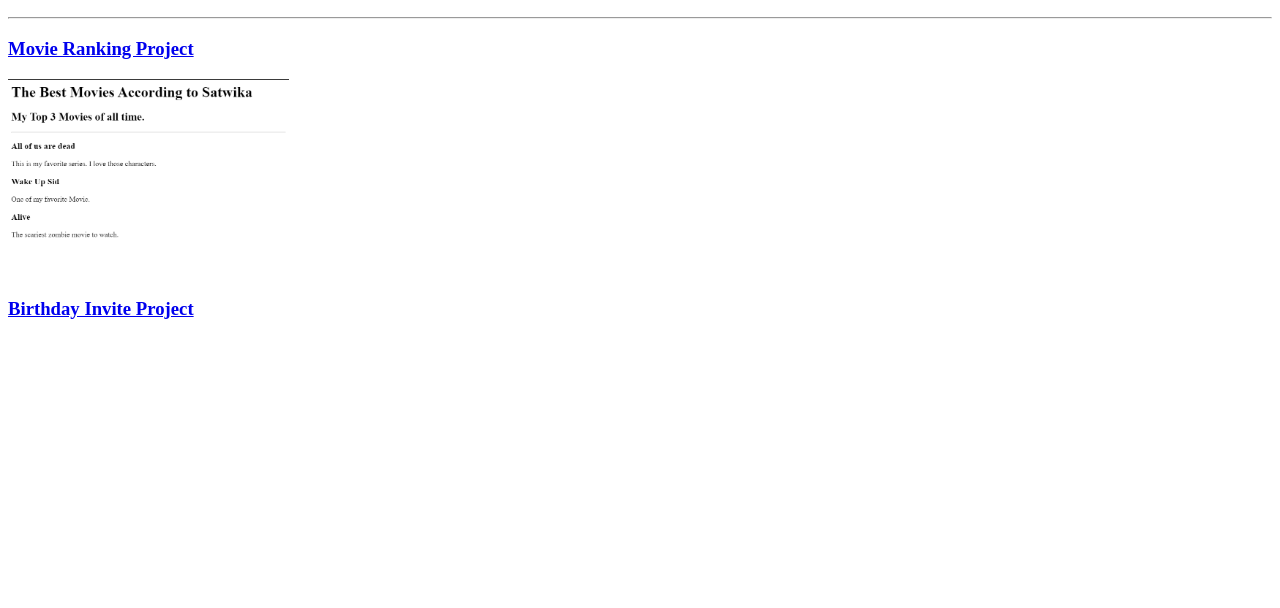
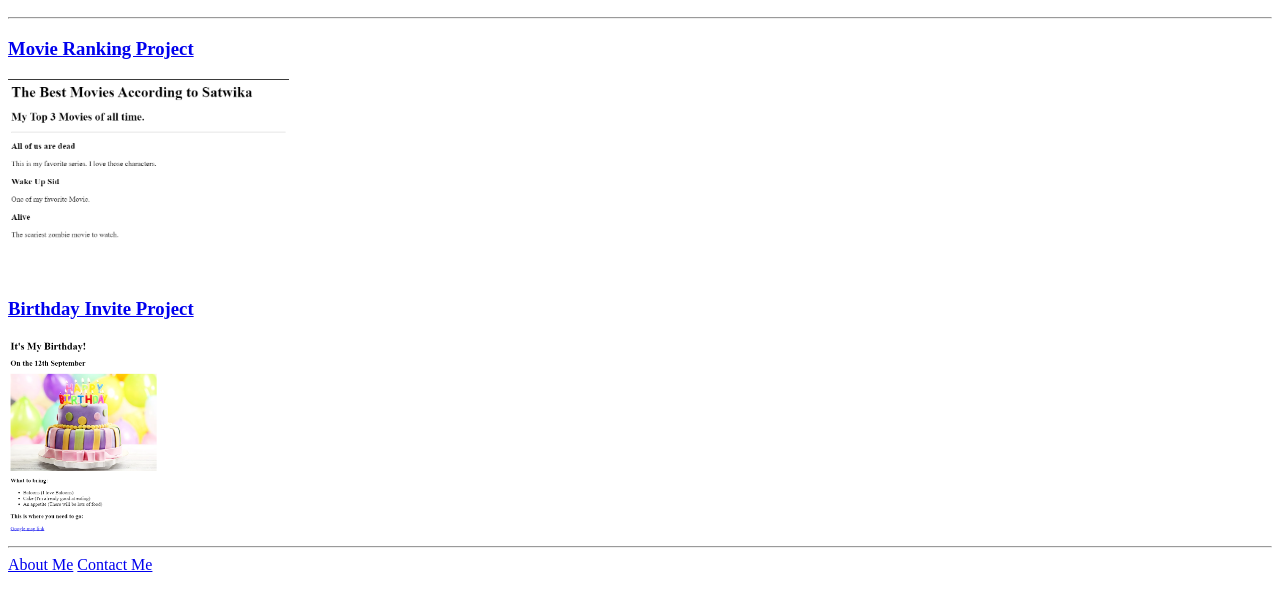
Before and after one commit to 2200030655/html-portfolio, a plain HTML site: page index.html in a window 1280 px wide. Shown: the part 96-704 px from the top of the page. Drawn offline with Linux system fonts and the light colour scheme.

Commit message:
index.html

```diff
--- a/index.html
+++ b/index.html
@@ -19,3 +19,7 @@
 <h3><a href="./public/movie-ranking.html">Movie Ranking Project</a></h3>
 <img src="./assets/images/Screenshot 2024-06-09 153812.png" height="200" alt="Movie Ranking Project"/>
 <h3><a href="./public/birthday-invite.html">Birthday Invite Project</a></h3>
+<img src="./assets/images/Screenshot 2024-06-09 175925.png" height="200" alt="Birthday Invite Project"/>
+<hr/>
+<a href="./public/about.html">About Me</a>
+<a href="./public/contact.html">Contact Me</a>
```
